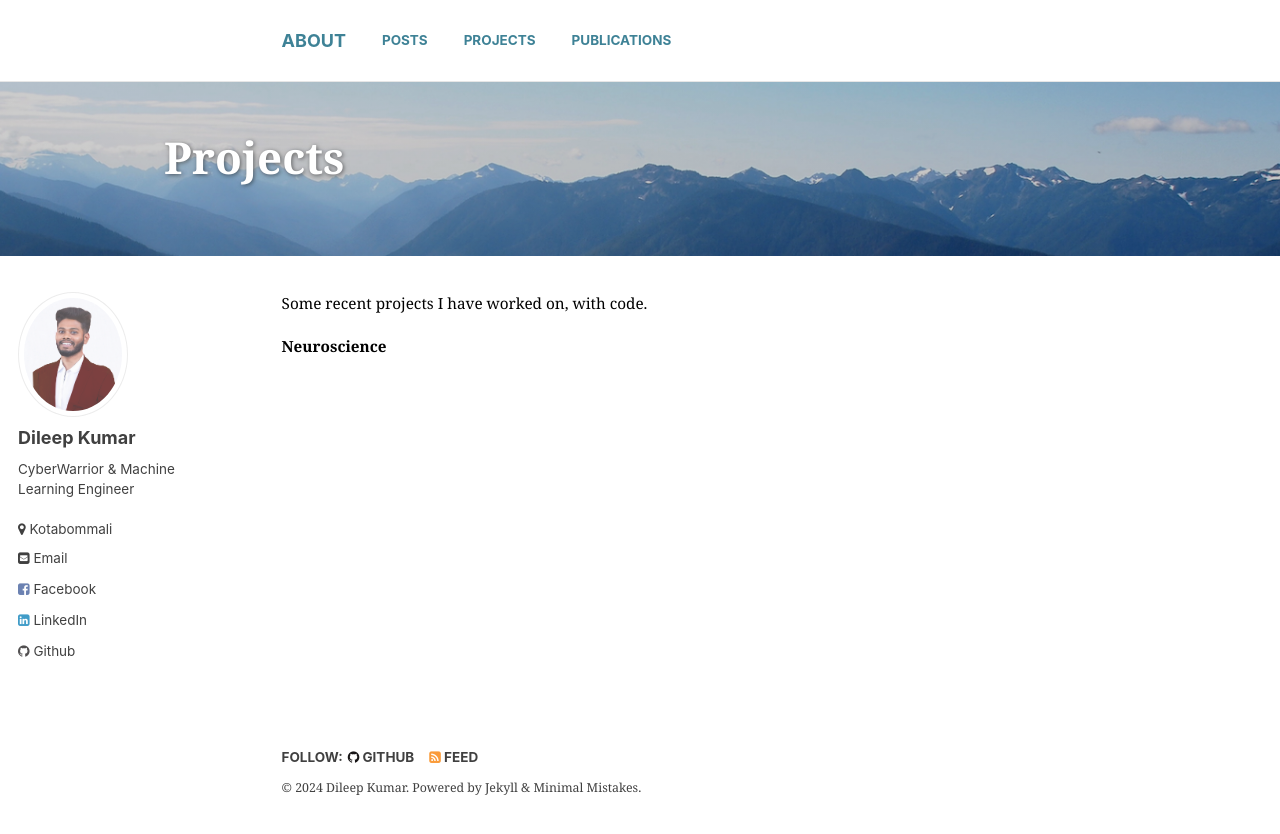
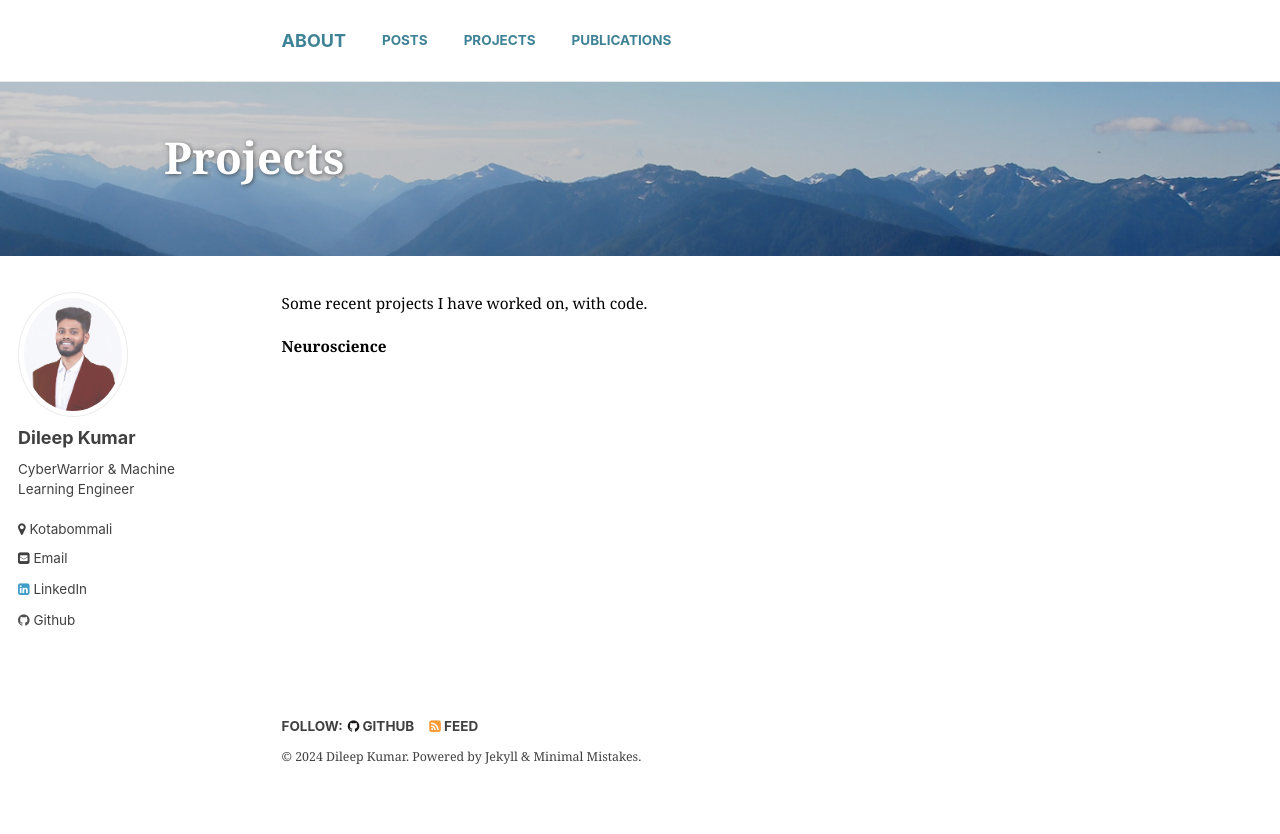
Before and after one commit to DileepKumarIrri/Port-Folio, a Jekyll site: the page built from _pages/projects.md, in a window 1280 px wide. Shown: the top 834 px of the page. Built offline with Jekyll 4.4.1, drawn with Linux system fonts in a browser that asks for light colours.

```diff
--- a/_config.yml
+++ b/_config.yml
@@ -71,14 +71,14 @@ author:
   codepen          :
   dribbble         :
   # flickr           : 149922637@N08
-  facebook         : DileepKumar
+  # facebook         : DileepKumar
   foursquare       :
   github           : DileepKumarIrri
   google_plus      :
   keybase          :
   instagram        :
   lastfm           :
-  linkedin         : Dk-Dileep
+  linkedin         : dk-dileep
   pinterest        :
   soundcloud       :
   stackoverflow    : # http://stackoverflow.com/users/123456/username
```
